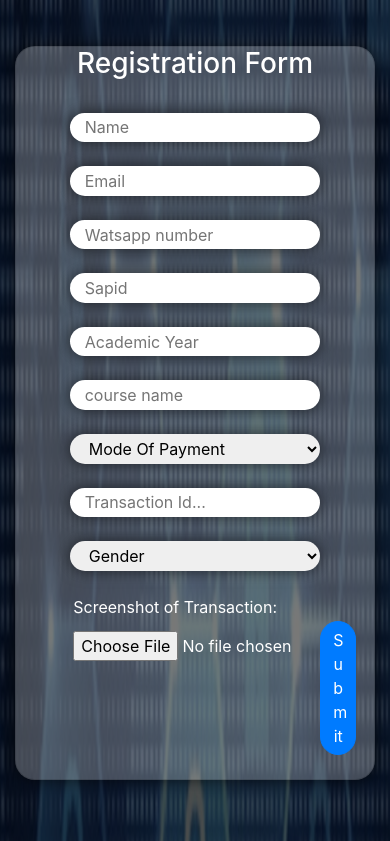
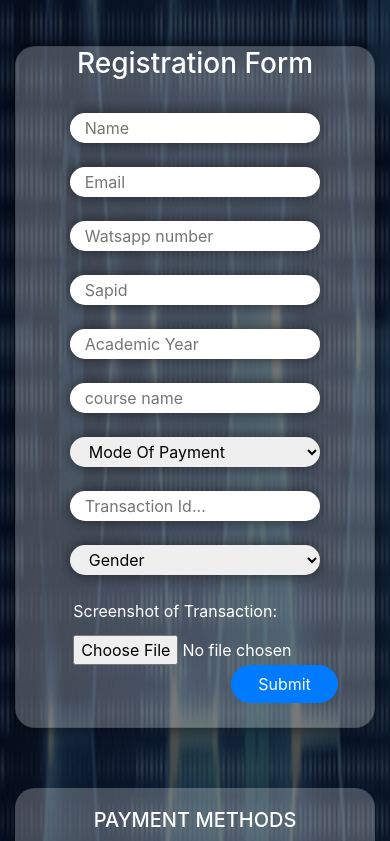
Before and after one commit to sakshamlamba109/CSA, a plain HTML site: page register.html in a window 390 px wide. Shown: the part 228-1069 px from the top of the page. Drawn offline with nearby package versions, Linux system fonts and the light colour scheme.

Commit message:
Updating

```diff
--- a/css/registrationstyle.css
+++ b/css/registrationstyle.css
@@ -11,7 +11,7 @@
 }
 @media screen and (max-width: 764px) {
   .smallheight{
-    height:260vh;
+    height:290vh;
     width:100%;
   }
     .h1{
@@ -19,7 +19,10 @@
       animation:  fadeinimg 3s  linear ;
       font-size:xx-small;
   }
-
+  .btn1{
+    margin-left:60%;
+    width:30%;
+  }
 }
 @media screen and (min-width: 765px) {
   .smallheight{
@@ -31,6 +34,11 @@
     color: white;
     animation:  fadeinimg 3s  linear ;
     font-size:xx-large;
+}
+.btn1{
+  margin-left:85%;
+  width:10%;
+  margin-top:-40px;
 }
 }
 /* .banner{
@@ -142,8 +150,3 @@
 
 
 }
-.btn1{
-  margin-left:85%;
-  width:10%;
-  margin-top:-40px;
-}
```
